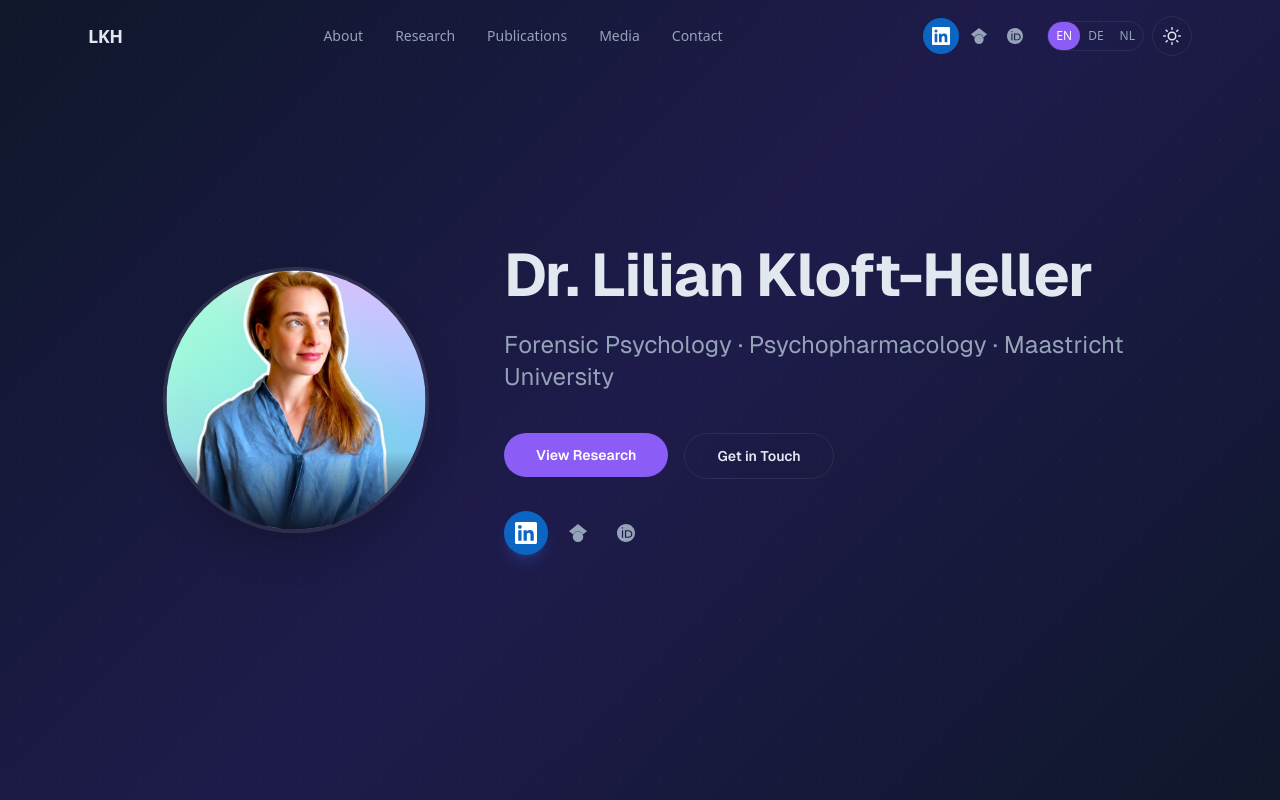
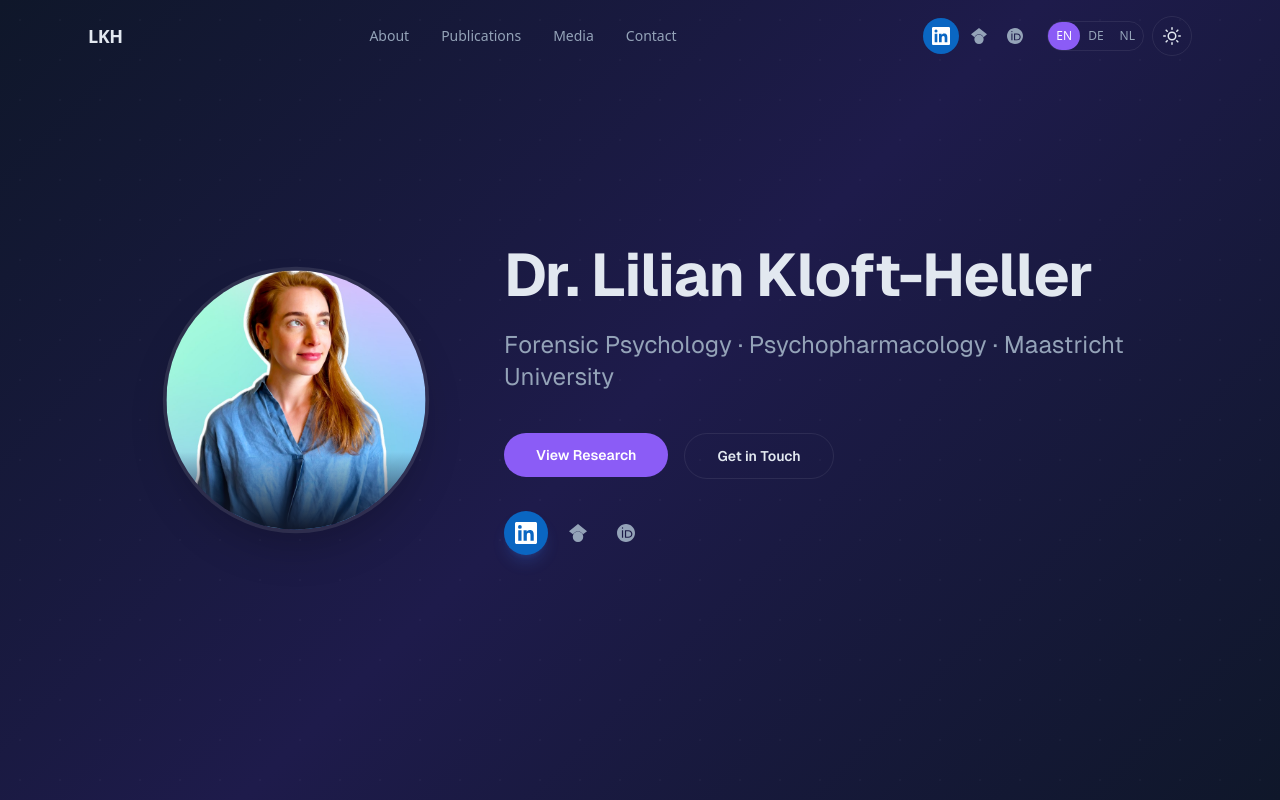
Before and after one commit to jheller1212/websitelilikloftheller, a Next.js app: page / in a window 1280 px wide. Shown: the top 800 px of the page. Built offline with nearby package versions, Linux system fonts and the light colour scheme.

Commit message:
Remove broken Research nav link (covered by About)

```diff
--- a/src/components/Nav.tsx
+++ b/src/components/Nav.tsx
@@ -7,7 +7,6 @@ import { useI18n, localeLabels, Locale } from "@/lib/i18n";
 
 const linkKeys = [
   { key: "nav.about", href: "#about" },
-  { key: "nav.research", href: "#research" },
   { key: "nav.publications", href: "#publications" },
   { key: "nav.media", href: "#media" },
 
```
